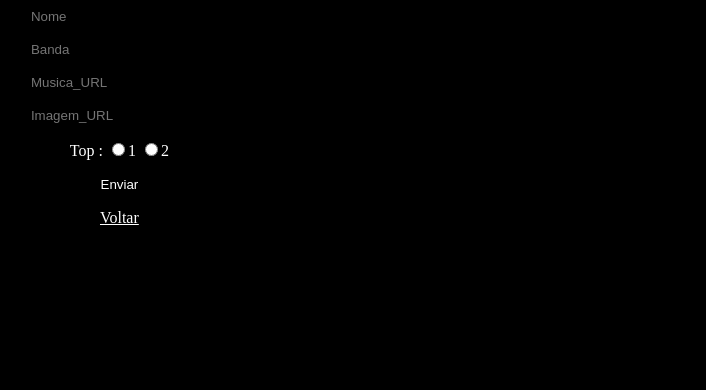
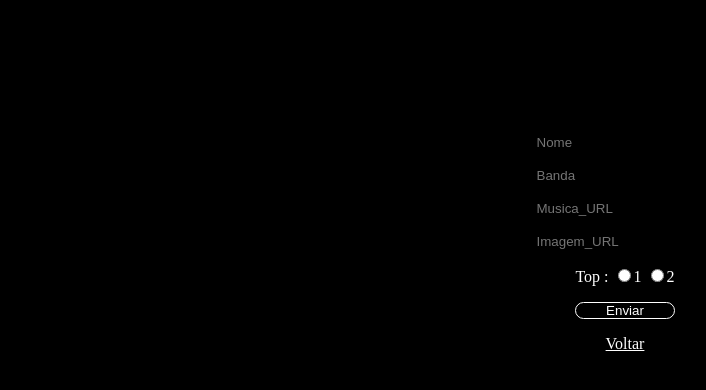
Before and after one commit to blackbirdx32/songbird, a PHP site: page /inserir.html in a window 1280 px wide. Shown: the top 390 px of the page, without its empty margins (15-721 px from the left). Run offline with PHP 8.4, Linux system fonts and the light colour scheme.

Commit message:
segundo commit

```diff
--- a/css/style.css
+++ b/css/style.css
@@ -15,12 +15,29 @@ section{
 
 }
 
-.bloco img{
-   width:100%;
+.bloco{
+    width:20%;
+    height: 250px;
+    align-items: center;
+    text-align: center;
+    margin:1% 0% 1% 0%;
 }
 
-.bloco{
-    width:20%;
+
+.imagem{
+    width: 100%;
+    border-radius:20px;
+}
+
+.botao{
+    width: 50%;
+    border: 1px solid white;
+    border-radius:200px;
+    margin:20% 0%;
+}
+
+.blocoInfo{
+    width:40%;
     height: 250px;
     align-items: center;
     text-align: center;
@@ -28,5 +45,15 @@ section{
 
 .borda{
     border: 1px solid white;
-    padding: 0px 15px;
+    padding: 0px 30px;
+    border-radius:20px;
 }
+
+
+.formulario{
+    width:50%;
+    align-items: center;
+    text-align: center;
+    border-radius:25px;
+    margin:10% 25%;
+}
--- a/inserir.html
+++ b/inserir.html
@@ -6,7 +6,7 @@
 
     <body>
         <section>
-            <div class="bloco">
+            <div class="formulario">
                 <form method="POST" action="php\inserir.php">
                     <input type="text" name="nome" placeholder="Nome"><p>
                     <input type="text" name="banda" placeholder="Banda"><p>
@@ -14,7 +14,7 @@
                     <input type="text" name="imagem" placeholder="Imagem_URL"><p>
                     Top : <input type="radio" name="top" value="1">1
 				    <input type="radio" name="top" value="2">2<p>
-                    <button type="submit">Enviar</button>
+                    <button type="submit" class="borda">Enviar</button>
                 </form>
                 <a href="index.php">Voltar</a>
             </div>
--- a/php/info.php
+++ b/php/info.php
@@ -15,11 +15,11 @@
 
                 while($row = mysqli_fetch_array($result)){
             ?>
-            <div class="bloco">
-                <img class="album" src="..\imagens\<?php echo $row['imagem']?>">
+            <div class="blocoInfo">
+                <img class="imagem" src="..\imagens\<?php echo $row['imagem']?>">
             </div>
 
-            <div class="bloco">
+            <div class="blocoInfo">
                 <p><?php echo $row['nome']?></p>
                 <p><?php echo $row['banda']?></p>
                 <p><?php echo $row['musica']?></p>
```
Also changed, not shown: index.php (+4 -3 lines), php/alterar_form.php (+4 -4 lines), imagens/bastards.jpg (added), imagens/billy.jpg, imagens/doors.jpg (added), imagens/judas.jpg (added).
